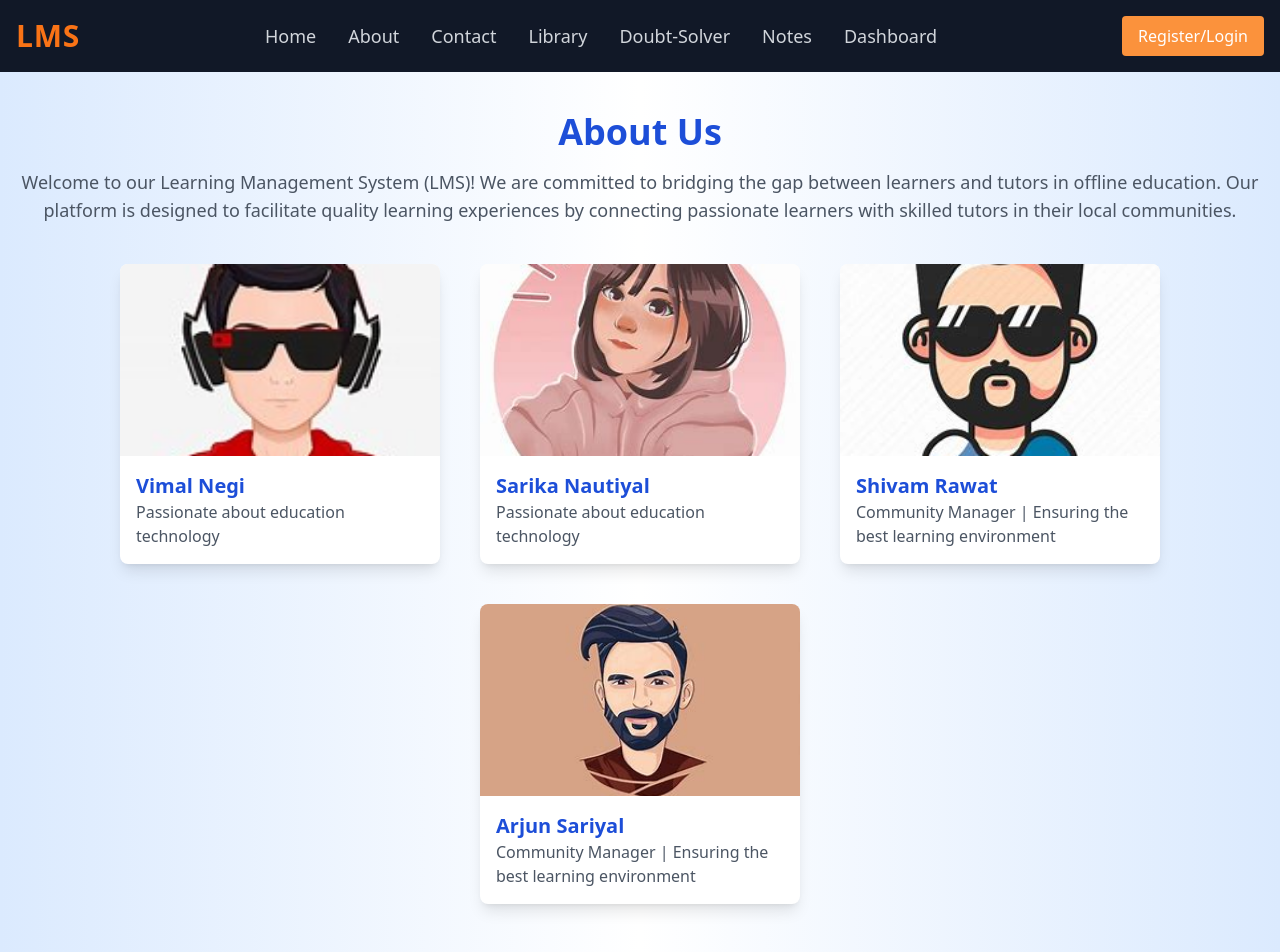
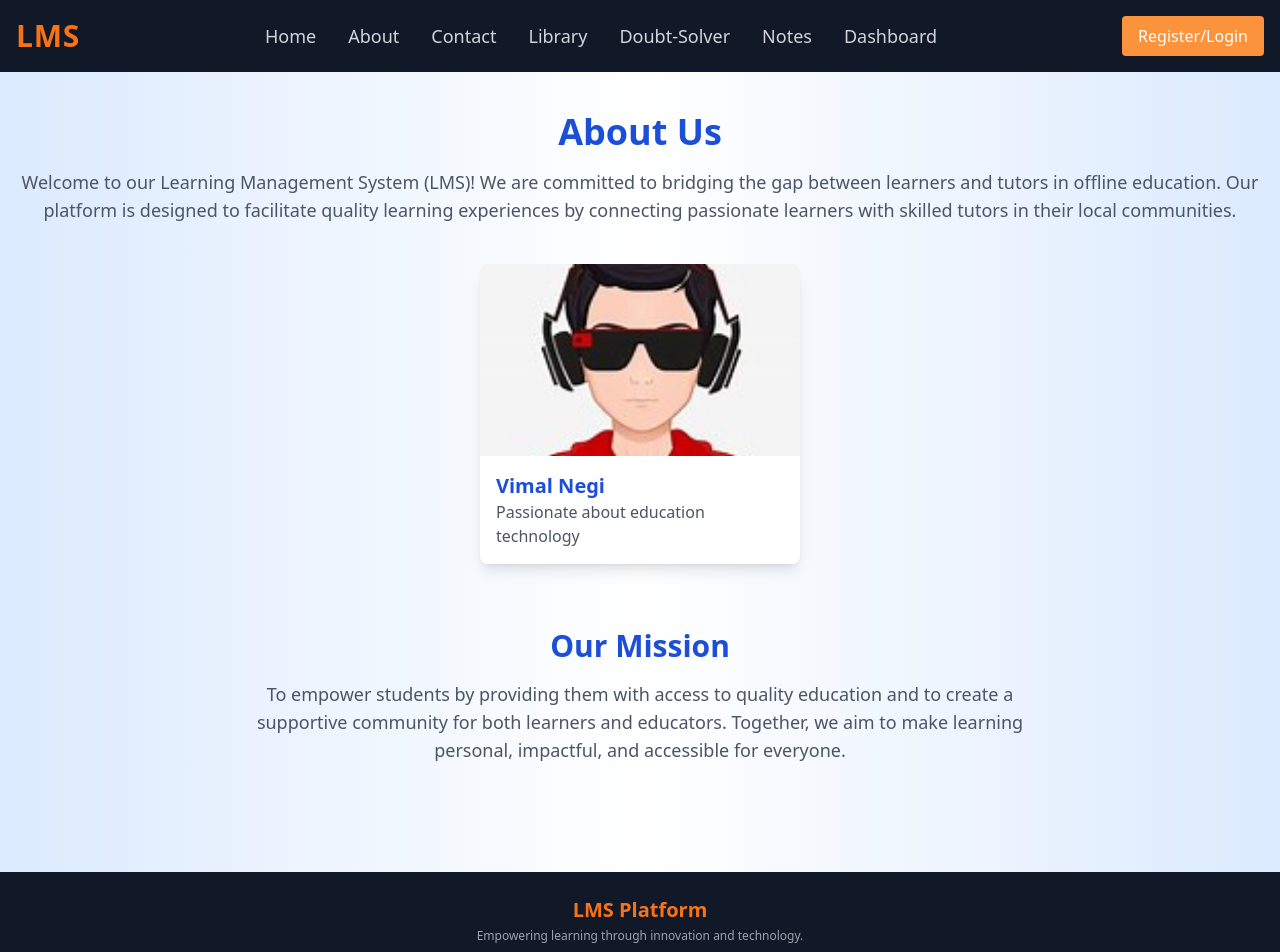
Before and after one commit to Vimalnegi03/Tutor_Finder, a React (Vite) app in the folder client/: page /about_us in a window 1280 px wide. Shown: the top 952 px of the page. Built offline with nearby package versions, Linux system fonts and the light colour scheme.

Commit message:
Update About.jsx

```diff
--- a/client/src/components/Home/About.jsx
+++ b/client/src/components/Home/About.jsx
@@ -31,48 +31,7 @@ const AboutUs = () => {
           </div>
         </div>
 
-        {/* Member 2 */}
-        <div className="max-w-xs bg-white shadow-lg rounded-lg overflow-hidden">
-          <img
-            src="./OIP.jpg"
-            alt="Team Member"
-            className="w-full h-48 object-cover"
-          />
-          <div className="p-4">
-            <h3 className="font-bold text-xl text-blue-700">Sarika Nautiyal</h3>
-            <p className="text-gray-600">
-              Passionate about education technology
-            </p>
-          </div>
-        </div>
 
-        {/* Member 3 */}
-        <div className="max-w-xs bg-white shadow-lg rounded-lg overflow-hidden">
-          <img
-            src="./shi.jpg"
-            alt="Team Member"
-            className="w-full h-48 object-cover"
-          />
-          <div className="p-4">
-            <h3 className="font-bold text-xl text-blue-700">Shivam Rawat</h3>
-            <p className="text-gray-600">
-              Community Manager | Ensuring the best learning environment
-            </p>
-          </div>
-        </div>
-        <div className="max-w-xs bg-white shadow-lg rounded-lg overflow-hidden">
-          <img
-            src="./ar.jpg"
-            alt="Team Member"
-            className="w-full h-48 object-cover"
-          />
-          <div className="p-4">
-            <h3 className="font-bold text-xl text-blue-700">Arjun Sariyal</h3>
-            <p className="text-gray-600">
-              Community Manager | Ensuring the best learning environment
-            </p>
-          </div>
-        </div>
       </div>
 
       {/* Mission Section */}
```
